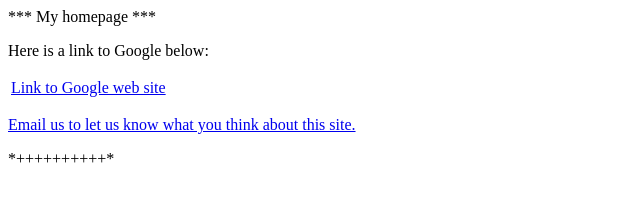
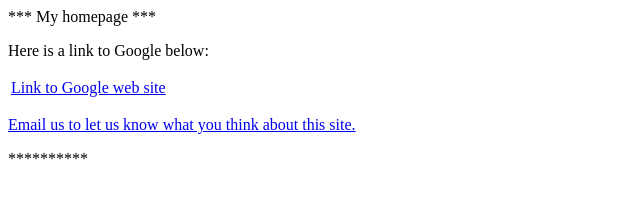
Before and after one commit to davidwennemer/test1, a plain HTML site: page index.html in a window 1280 px wide. Shown: the full height of the page, 0-640 px from the left. Drawn offline with Linux system fonts and the light colour scheme.

Commit message:
Update index.html

```diff
--- a/index.html
+++ b/index.html
@@ -4,5 +4,5 @@
   <table><tr><td><a href="http://www.google.com">Link to Google web site</a></td></tr></table>
   <p></p>
   <a href="mailto:david.wennemer@infocenter.com">Email us to let us know what you think about this site.</a>
-  <p>*++++++++++*</p>
+  <p>**********</p>
 </html>
```
